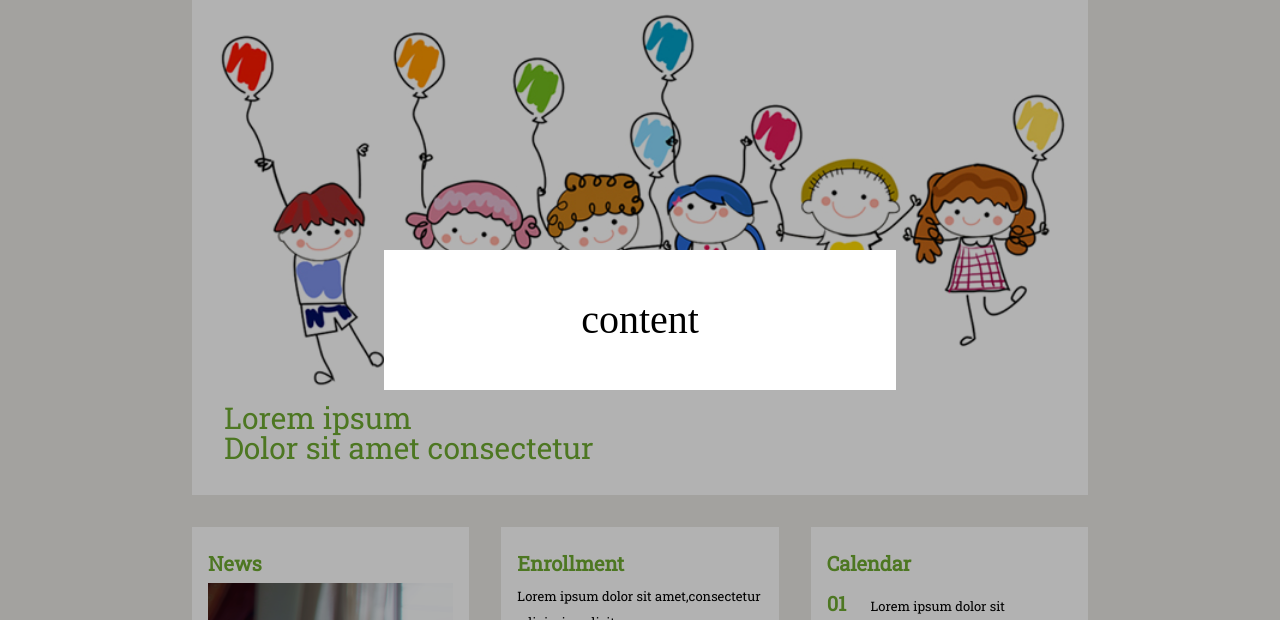
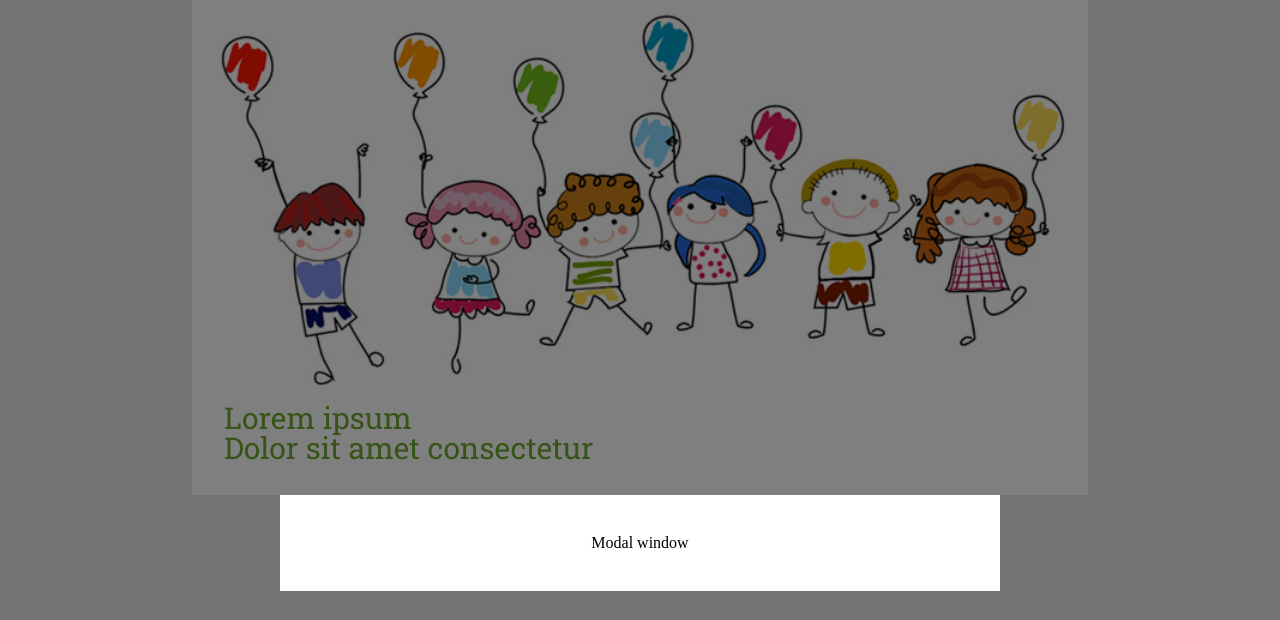
Before and after one commit to leander343/WunderKinder, a plain HTML site: page index.html in a window 1280 px wide. Shown: the part 134-754 px from the top of the page. Drawn offline with Linux system fonts and the light colour scheme.

Commit message:
Modal using overlay

```diff
--- a/index.html
+++ b/index.html
@@ -10,10 +10,6 @@
 
 
 <body>
-    <div class="overlay">
-        <div class="modal">
-        <p>content</p></div>
-        </div>
     <Header>
         <div class="container">
 
@@ -44,6 +40,10 @@
         <h3>Dolor sit amet consectetur</h3>
         </div>
     </div>
+    </div>
+
+    <div class="content">
+        <p>Modal window</p>
     </div>
 
 
--- a/kinder.css
+++ b/kinder.css
@@ -91,10 +91,24 @@ table {
 
 }
 
+
+
 .sections
 {
     height: 50vh;
 }
+}
+
+.content
+{
+    width: 50vw;
+    text-align: center;
+    margin:auto;
+    padding: 40px;
+    background-color: white;
+    z-index: 1;
+    outline: 100vh solid rgb(0,0,0,0.5);
+
 }
 
 header
@@ -149,6 +163,7 @@ a:hover
 .banner
 {
     padding: 30px 4rem 0 4rem;
+    display: block;
 
 }
 
```
